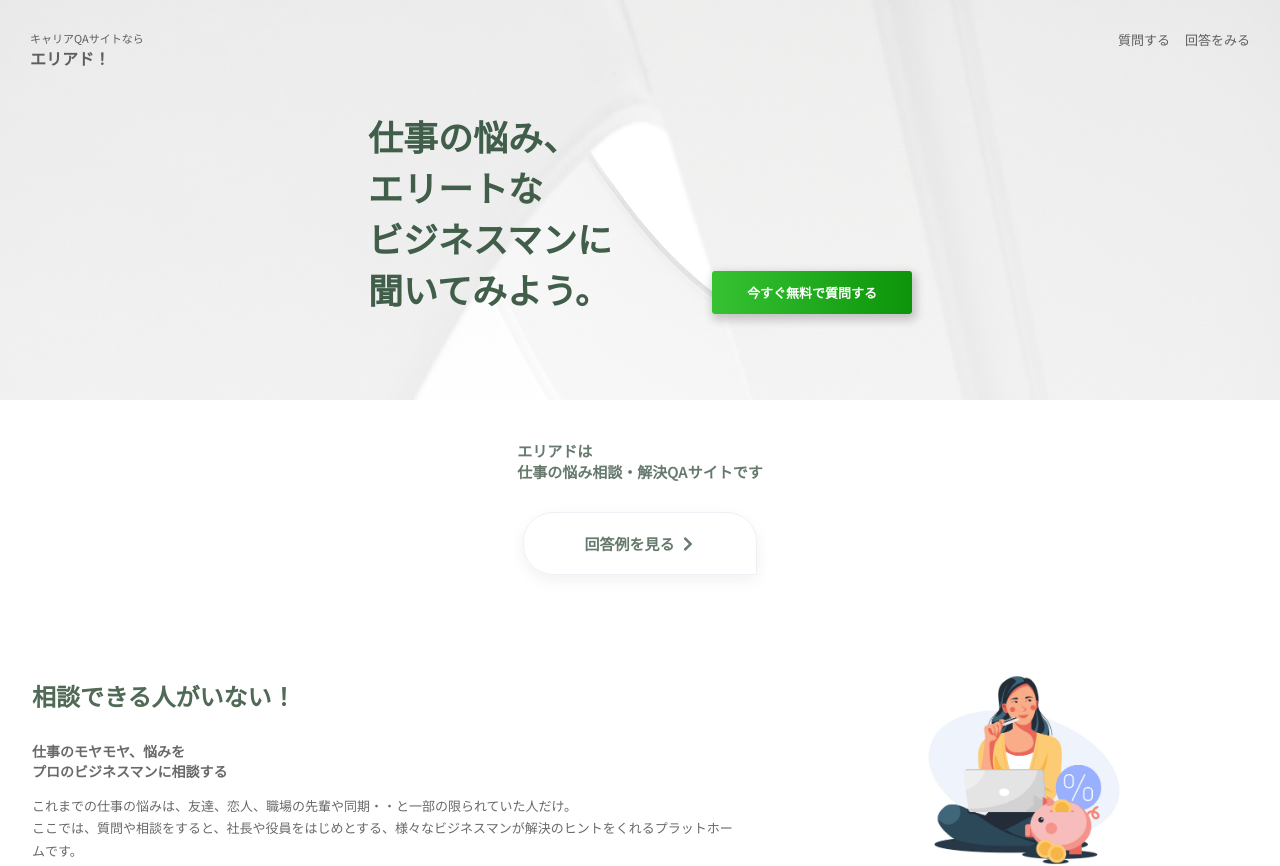
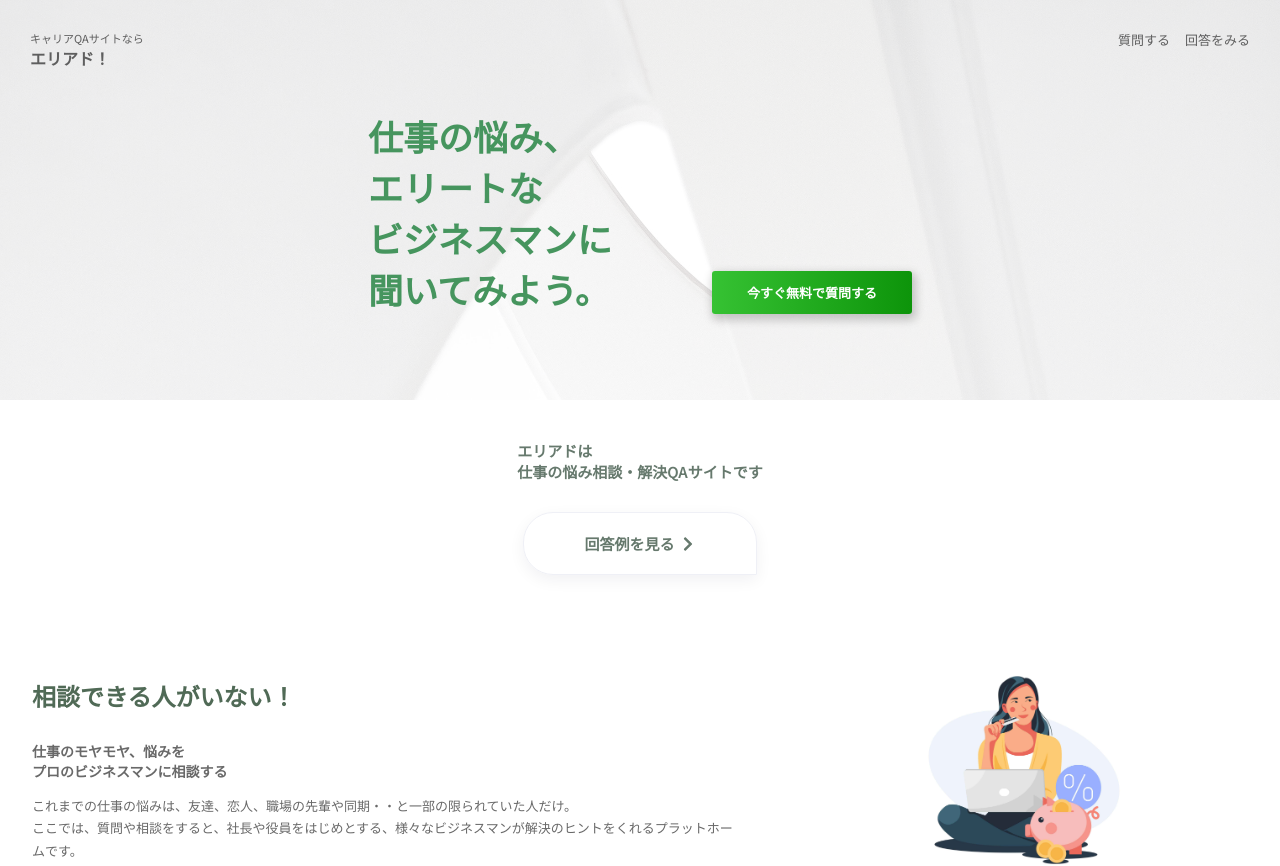
Before and after one commit to Rin101/eliad-user-lp, a Next.js app: page / in a window 1280 px wide. Shown: the top 866 px of the page. Built offline with nearby package versions, Linux system fonts and the light colour scheme.

Commit message:
changed green

```diff
--- a/src/app/page.module.css
+++ b/src/app/page.module.css
@@ -67,7 +67,8 @@
   font-size: 30px;
   /* color: #363a36; */
   /* color: #1f471f; */
-  color: #405e49;
+  color: #46955e;
+  /* color: #405e49; */
   /* color: #40435E; */
 }
 
```
